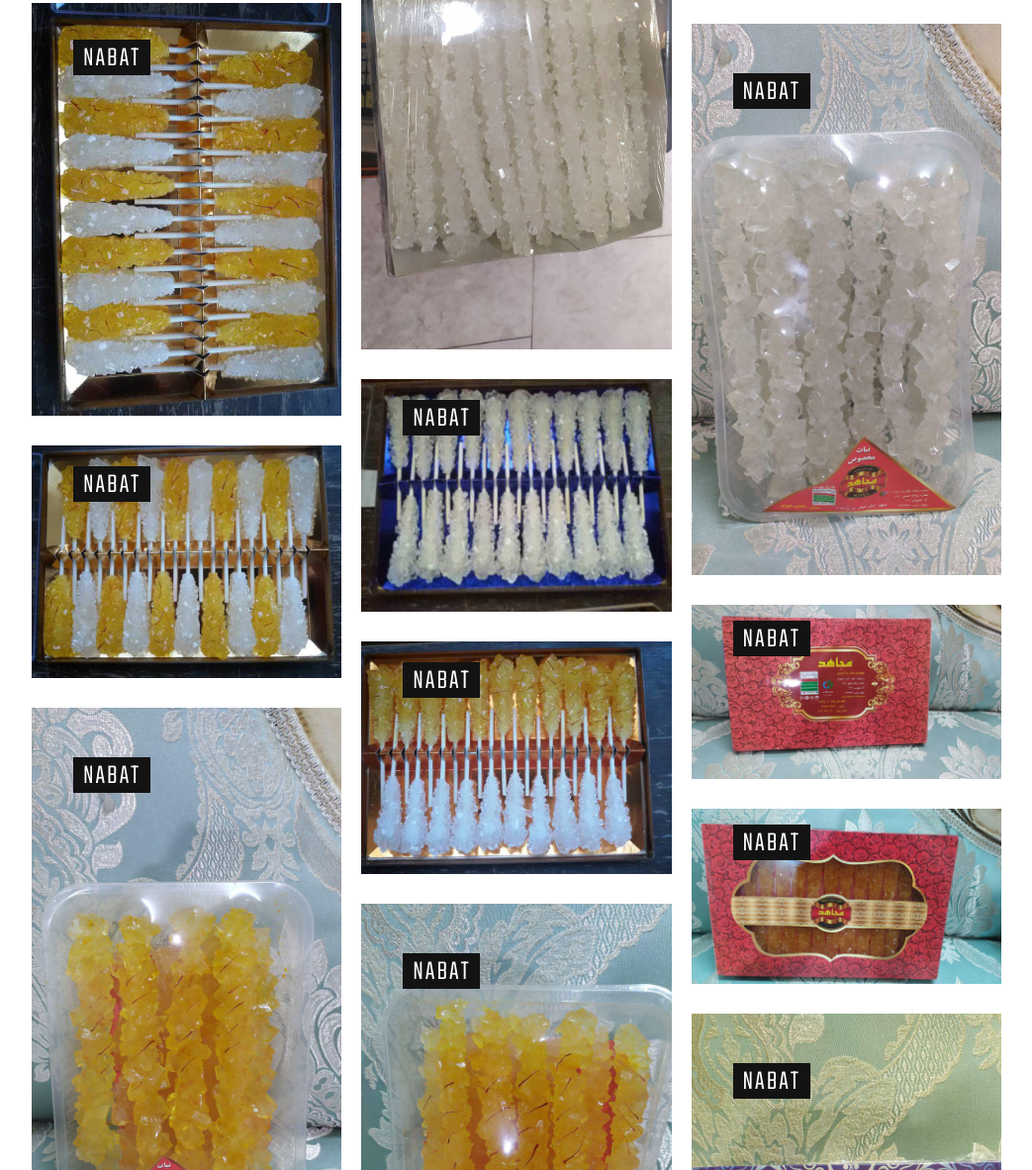
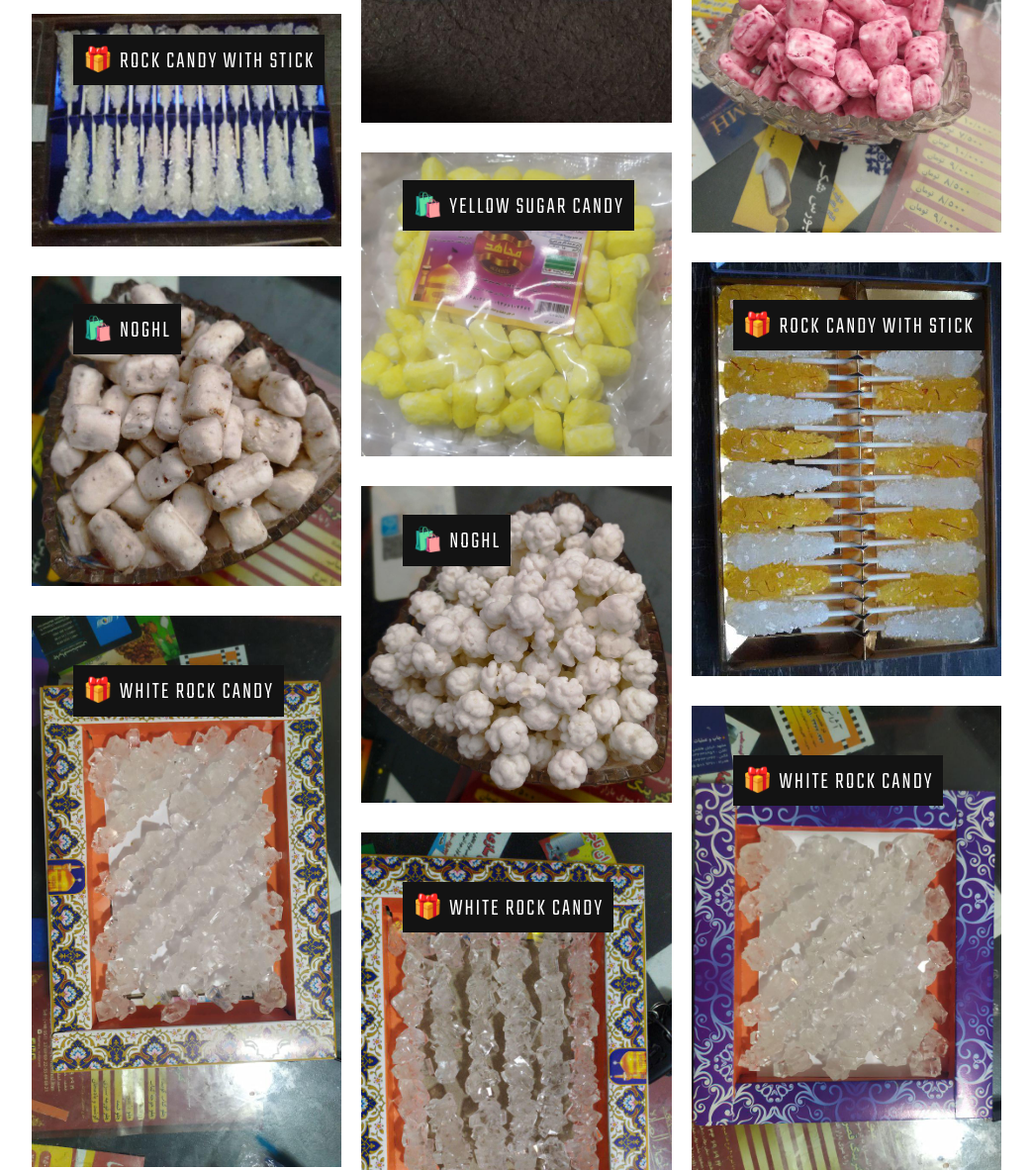
Before and after one commit to rasoolhp/mojahed, a plain HTML site: page index.html in a window 1280 px wide. Shown: the part 1191-2373 px from the top of the page at 99% size, without its empty margins (118-1161 px from the left). Drawn offline with Linux system fonts and the light colour scheme; some packages are replaced by stand-ins of ours.

Commit message:
titles and first sort

```diff
--- a/css/style.css
+++ b/css/style.css
@@ -228,7 +228,7 @@ footer .bottom-social i.fa{font-size: 24px;margin-right: 12px;}
 .portfolio-box .portfolio-box-caption {display: block;position: absolute;bottom: 0;width: 100%;height: 100%;color: #fff;-webkit-transition: all .35s;-moz-transition: all .35s;transition: all .35s;}
 .portfolio-box .portfolio-box-caption .portfolio-box-caption-content {position: absolute;top: 9%;left: 7%;width: 100%;}
 
-.portfolio-box .portfolio-box-caption .portfolio-box-caption-content .project-name span{background: #131313;display: inline-block;line-height: 15px;padding: 12px 10px 9px;font-size: 28px;letter-spacing: 2px;text-transform: uppercase;font-weight: 300;}
+.portfolio-box .portfolio-box-caption .portfolio-box-caption-content .project-name span{background: #131313;display: inline-block;padding: 12px 10px 9px;font-size: 24px;letter-spacing: 2px;text-transform: uppercase;font-weight: 300;}
 .portfolio-box .portfolio-box-caption .portfolio-box-caption-content .project-name {padding: 0 20px;color: #fff;}
 .portfolio-box .portfolio-box-caption .portfolio-box-caption-content .project-name {font-size: 16px;margin-bottom: 3px;text-transform: uppercase;}
 
--- a/js/mojahed.js
+++ b/js/mojahed.js
@@ -11,90 +11,97 @@ var pattern = document.getElementById('pattern')
 // var pics_count = 66
 // var pics_in_col_count = pics_count / 3
 
-var titles = {
-  "14592": "nabat1",
-  "14593": "nabat2",
-  "14594": "nabat3",
-  "14595": "nabat",
-  "14596": "nabat",
-  "14597": "nabat",
-  "14598": "nabat",
-  "14599": "nabat",
-  "14600": "nabat",
-  "14601": "nabat",
-  "14602": "nabat",
-  "14603": "nabat",
-  "14604": "nabat",
-  "14605": "nabat",
-  "14606": "nabat",
-  "14607": "nabat",
-  "14608": "nabat",
-  "14609": "nabat",
-  "14610": "nabat",
-  "14611": "nabat",
-  "14612": "nabat",
-  "14613": "nabat",
-  "14614": "nabat",
-  "14615": "nabat",
-  "14616": "nabat",
-  "14617": "nabat",
-  "14618": "nabat",
-  "14619": "nabat",
-  "14620": "nabat",
-  "14621": "nabat",
-  "14622": "nabat",
-  "14623": "nabat",
-  "14624": "nabat",
-  "14625": "nabat",
-  "14626": "nabat",
-  "14627": "nabat",
-  "14628": "nabat",
-  "14629": "nabat",
-  "14630": "nabat",
-  "14631": "nabat",
-  "14632": "nabat",
-  "14633": "nabat",
-  "14634": "nabat",
-  "14635": "nabat",
-  "14636": "nabat",
-  "14637": "nabat",
-  "14638": "nabat",
-  "14639": "nabat",
-  "14640": "nabat",
-  "14641": "nabat",
-  "14642": "nabat",
-  "14643": "nabat",
-  "14644": "nabat",
-  "14645": "nabat",
-  "14646": "nabat",
-  "14647": "nabat",
-  "14648": "nabat",
-  "14649": "nabat",
-  "14650": "nabat",
-  "14651": "nabat",
-  "14652": "nabat",
-  "14653": "nabat",
-  "14654": "nabat",
-  "14655": "nabat",
-  "14656": "nabat",
-  "14657": "nabat"
-}
+var pics_db = [
+  ["14600", "🎁 colored rock candy"],
+  ["14635", "🛍️ noghl"],
+  ["14602", "🎁 rock candy with stick"],
+  ["14638", "🛍️ damask rose candy"],
+  ["14648", "📦 ginger candy"],
+  ["14637", "🛍️ noghl"],
+  ["14594", "⚖️ white rock candy"],
+  ["14633", "🛍️ yellow sugar candy"],
+  ["14642", "🛍️ pink sugar candy"],
+  ["14599", "🎁 rock candy with stick"],
+  ["14636", "🛍️ noghl"],
+  ["14598", "🎁 rock candy with stick"],
+  ["14597", "🛍️ noghl"],
+  ["14627", "🎁 white rock candy"],
+  ["14626", "🎁 white rock candy"],
+  ["14624", "🎁 white rock candy"],
+  ["14607", "🎁 saffron rock candy"],
+  ["14608", "🎁 saffron rock candy"],
+  ["14609", "🎁 saffron rock candy"],
+  ["14610", "🎁 saffron rock candy"],
+  ["14611", "🎁 saffron rock candy"],
+  ["14612", "🎁 saffron rock candy"],
+  ["14613", "🎁 saffron rock candy"],
+  ["14614", "🎁 saffron rock candy"],
+  ["14606", "🎁 saffron rock candy"],
+  ["14615", "🎁 saffron rock candy"],
+  ["14616", "🎁 saffron rock candy"],
+  ["14617", "🎁 saffron rock candy"],
+  ["14618", "🎁 saffron rock candy"],
+  ["14619", "🎁 saffron rock candy"],
+  ["14620", "🎁 saffron rock candy"],
+  ["14623", "🎁 saffron rock candy"],
+  ["14645", "🎁 saffron rock candy"],
+  ["14625", "🎁 saffron rock candy"],
+  ["14647", "🎁 saffron rock candy"],
+  ["14631", "⚖️ white rock candy"],
+  ["14595", "⚖️ white rock candy"],
+  ["14596", "⚖️ white rock candy"],
+  ["14592", "⚖️ saffron rock candy"],
+  ["14593", "⚖️ saffron rock candy"],
+  ["14634", "🛍️ noghl"],
+  ["14632", "🛍️ pink sugar candy"],
+  ["14639", "🛍️ damask rose candy"],
+  ["14640", "🛍️ brown sugar candy"],
+  ["14641", "🛍️ pink sugar candy"],
+  ["14643", "🛍️ yellow sugar candy"],
+  ["14601", "🎁 rock candy with stick"],
+  ["14644", "🛍️ yellow sugar candy"],
+  ["14633", "🛍️ yellow sugar candy"],
+  ["14646", "📦 saffron rock candy"],
+  ["14621", "📦 saffron rock candy"],
+  ["14622", "📦 saffron rock candy"],
+  ["14630", "📦 saffron rock candy"],
+  ["14604", "📦 saffron rock candy"],
+  ["14605", "📦 saffron rock candy"],
+  ["14628", "📦 white rock candy"],
+  ["14629", "📦 white rock candy"],
+  ["14603", "📦 white rock candy"],
+  ["14649", "📦 ginger candy"],
+  ["14655", "🛍️ tarvij sugar candy"],
+  ["14651", "🏭 factory"],
+]
 
 picounter = 0
-for (title in titles) {
+for (pic in pics_db) {
   var cln = pattern.cloneNode(true);
   cln.removeAttribute('hidden')
   // global: 'https://rasoolhp.github.io/mojahed/pics/'
+  // cln.querySelector('img').setAttribute('data-src', 'https://rasoolhp.github.io/mojahed/pics/' + title + '.jpg')
   // local: 'pics/'
-  // cln.querySelector('img').setAttribute('src', 'pics/' + title + '.jpg')
-  cln.querySelector('img').setAttribute('data-src', 'https://rasoolhp.github.io/mojahed/pics/' + title + '.jpg')
-  cln.querySelector('span').innerHTML = titles[title]
+  cln.querySelector('img').setAttribute('src', 'pics/' + pics_db[pic][0] + '.jpg')
+  // title:
+  if (pics_db[pic][1] == "notset") {
+    cln.querySelector('span').innerHTML = pics_db[pic][0]
+  } else {
+    cln.querySelector('span').innerHTML = pics_db[pic][1]
+    // cln.querySelector('span').innerHTML = pics_db[pic][0] + pics_db[pic][1]
+  }
   document.getElementById("col-" + String((picounter % 3) + 1)).appendChild(cln);
   picounter += 1
 }
 
 // for (var i = 0; i < 66; i++) {
 //   // console.log();
-//   titles[i + 14592] = 'nabat'
+//   titles[i + 14592] = 'notset'
 // }
 // console.log(titles);
+
+// pics_db = []
+// for (title in titles) {
+//   pics_db.push([title, titles[title]])
+// }
+// console.log(pics_db);
```
